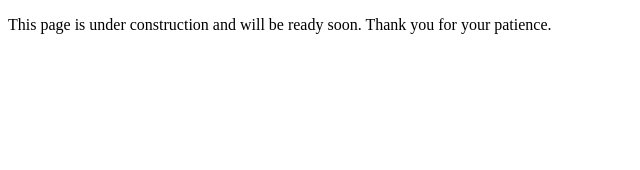
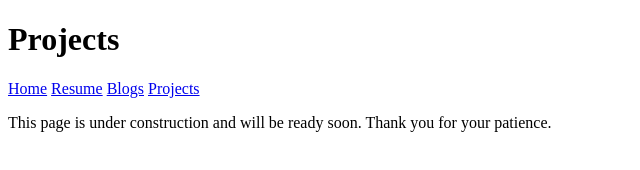
Before and after one commit to washingtonzju/washingtonzju.github.io, a plain HTML site: page projects.html in a window 1280 px wide. Shown: the whole page, without its empty margins (0-640 px from the left). Drawn offline with Linux system fonts and the light colour scheme.

Commit message:
Update projects.html

```diff
--- a/projects.html
+++ b/projects.html
@@ -1,15 +1,15 @@
 <!DOCTYPE html>
-
 <html>
-  <head>
-    <title>Project Page</title>
-  </head>
-
+<header>
+  <h1>Projects</h1>
+  <nav>
+    <a href="index.html">Home</a>
+    <a href="zhongkai_mi.html">Resume</a>
+    <a href="https://washingtonzju.blogspot.com">Blogs</a>
+    <a href="projects.html">Projects</a>
+  </nav>
+</header>
   <body>
-
-    <p>
-      This page is under construction and will be ready soon. Thank you for your patience.
-    </p>
-
+    <p>This page is under construction and will be ready soon. Thank you for your patience.</p>
   </body>
 </html>
```
